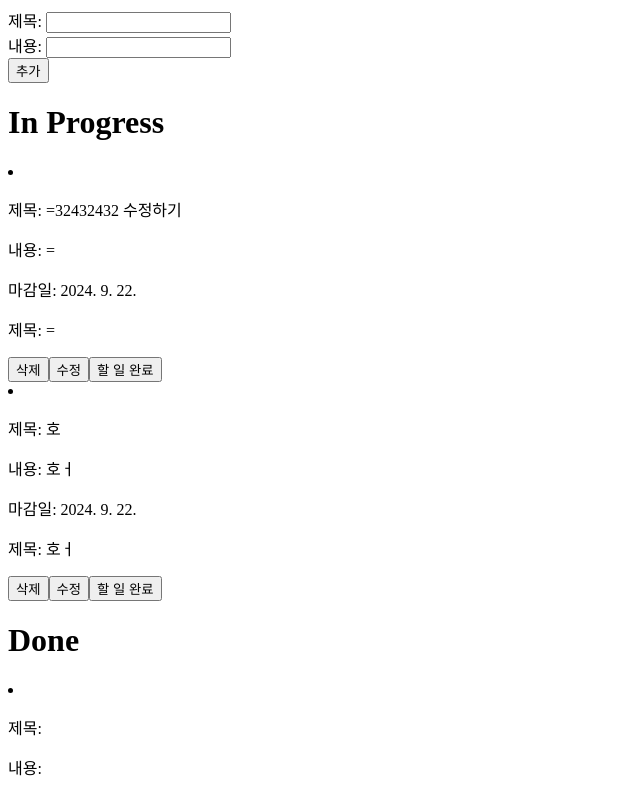
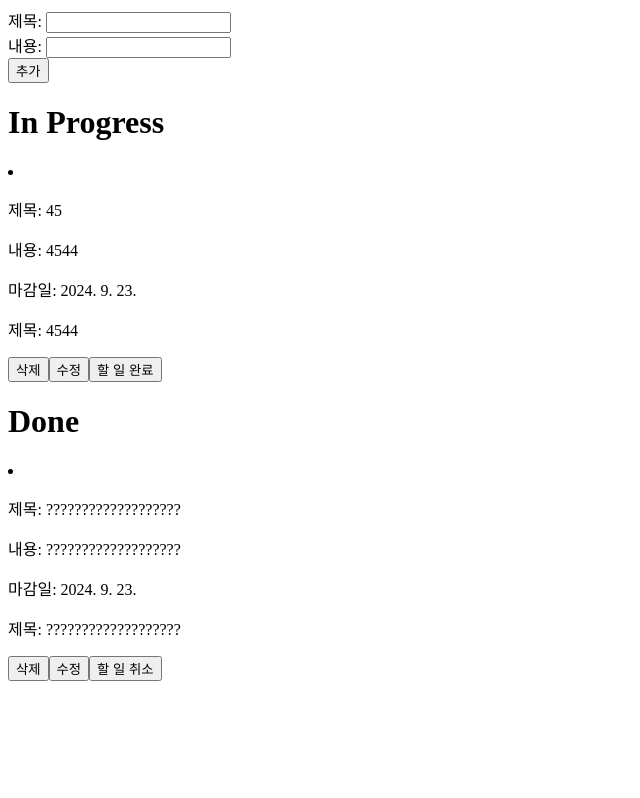
Before and after one commit to MyNameSieun/Nextjs-Todolist, a Next.js app: page /todo in a window 1280 px wide. Shown: the top 798 px of the page, without its empty margins (0-640 px from the left). Built offline with nearby package versions, Linux system fonts and the light colour scheme; data requests are answered from the project's data file.

Commit message:
[feat] - CSR에서 ISR로 변경

```diff
--- a/db.json
+++ b/db.json
@@ -1,30 +1,16 @@
 {
   "todos": [
     {
-      "id": "d74e920f-a87b-4b96-811a-d2bcd64dac9c",
-      "title": "=32432432 수정하기",
-      "content": "=",
+      "id": "5094ef16-f946-4914-94e8-0ca2bf5f3d6c",
+      "title": "45",
+      "content": "4544",
       "isDone": false,
-      "deadline": "2024. 9. 22."
-    },
-    {
-      "id": "e771aaa8-cd23-4a48-b5e4-810e284f9e86",
-      "title": "호",
-      "content": "호ㅓ",
-      "isDone": false,
-      "deadline": "2024. 9. 22."
-    },
-    {
-      "id": "6e4c6ee6-67c0-4a73-b8d5-a1f936969aee",
-      "title": "",
-      "content": "",
-      "isDone": true,
       "deadline": "2024. 9. 23."
     },
     {
-      "id": "63f6bdd8-a6b0-4d36-a8df-b54b181d4c22",
-      "title": "6546",
-      "content": "45645",
+      "id": "b728e378-86dd-42fa-a511-99a0593f6e4f",
+      "title": "???????????????????",
+      "content": "???????????????????",
       "isDone": true,
       "deadline": "2024. 9. 23."
     }
--- a/src/app/api/todos.ts
+++ b/src/app/api/todos.ts
@@ -1,5 +1,4 @@
 import axios from "axios";
-import exp from "constants";
 import { EditTodo, Todo } from "../types/todo.type";
 
 const todosAxios = axios.create({
--- a/src/app/components/todo/TodoItem.tsx
+++ b/src/app/components/todo/TodoItem.tsx
@@ -1,3 +1,5 @@
+"use client";
+
 import { deleteTodo, patchTodo, toggleDoneTodo } from "@/app/api/todos";
 import { EditTodo, Todo } from "@/app/types/todo.type";
 import { useState } from "react";
--- a/src/app/todo/page.tsx
+++ b/src/app/todo/page.tsx
@@ -1,35 +1,17 @@
-"use client";
-
 import TodoList from "../components/todo/TodoList";
 import TodoForm from "../components/todo/TodoForm";
-import { fetchTodos } from "@/app/api/todos";
 import { Todo } from "@/app/types/todo.type";
-import { useEffect, useState } from "react";
-const TodoPage = () => {
-  const [todos, setTodos] = useState<Todo[]>([]);
-  const [loading, setLoading] = useState(true);
 
-  useEffect(() => {
-    const loadTodos = async () => {
-      try {
-        const response = await fetchTodos();
-        setTodos(response.data);
-      } catch (error) {
-        console.error(error);
-      } finally {
-        setLoading(false);
-      }
-    };
-    loadTodos();
-  }, []);
+const TodoPage = async () => {
+  const response = await fetch("http://localhost:4000/todos", {
+    next: {
+      revalidate: 5, // 5초마다 새로운 데이터 가져옴
+    },
+  });
+  const todos: Todo[] = await response.json();
 
-  if (loading) {
-    return <p>로딩중...</p>;
-  }
-
-  // 필터링
-  const inProgressTodo = todos.filter((todo) => todo.isDone === false);
-  const doneTodo = todos.filter((todo) => todo.isDone === true);
+  const inProgressTodo = todos.filter((todo) => !todo.isDone);
+  const doneTodo = todos.filter((todo) => todo.isDone);
 
   return (
     <>
```
